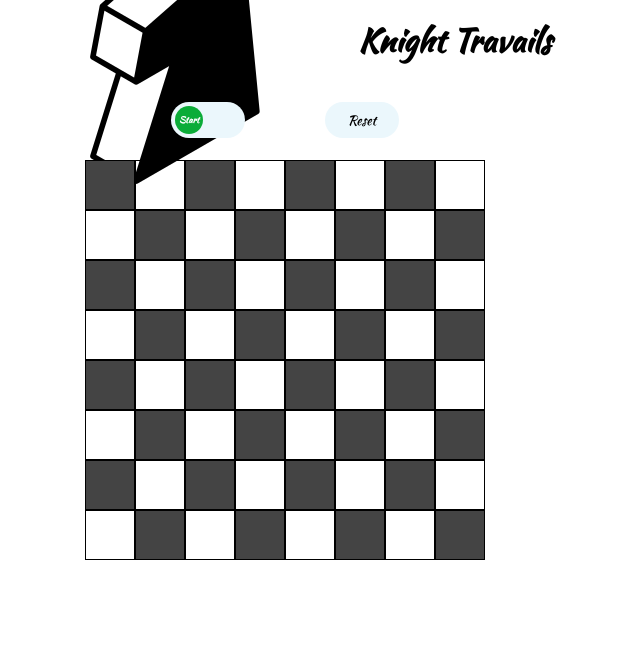
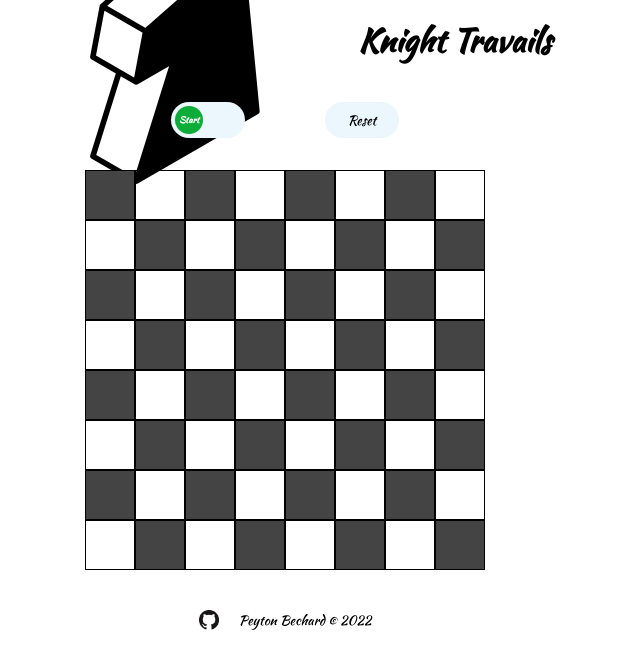
Before and after one commit to pmbechard/knight-travails, a website built with webpack: page dist/index.html in a window 1280 px wide. Shown: the whole page, without its empty margins (355-995 px from the left). Built offline with nearby package versions, Linux system fonts and the light colour scheme.

Commit message:
Adds footer with basic styling

```diff
--- a/src/footer.js
+++ b/src/footer.js
@@ -0,0 +1,15 @@
+import githubIcon from './img/gh-logo.png';
+
+export function getFooter() {
+  const container = document.createElement('div');
+  container.classList.add('footer-container');
+  document.body.appendChild(container);
+
+  const ghIcon = document.createElement('img');
+  ghIcon.src = githubIcon;
+  container.appendChild(ghIcon);
+
+  const footerText = document.createElement('small');
+  footerText.innerHTML = 'Peyton Bechard &copy; 2022';
+  container.appendChild(footerText);
+}
--- a/src/index.js
+++ b/src/index.js
@@ -1,10 +1,10 @@
 import { getBoard } from './board';
 import { getControls } from './Controls';
+import { getFooter } from './footer';
 import { getHeader } from './Header';
 import './style.css';
 
 getHeader();
-
 getControls();
-
 getBoard();
+getFooter();
--- a/src/style.scss
+++ b/src/style.scss
@@ -6,6 +6,7 @@
 @import './styles/SwitchBtn';
 @import './styles/Controls';
 @import './styles/Board';
+@import './styles/Footer';
 
 * {
   margin: 0;
--- a/src/styles/_Board.scss
+++ b/src/styles/_Board.scss
@@ -1,8 +1,9 @@
 .board-container {
+  // height: $bodyHeight;
   width: 400px;
   display: grid;
   grid-template-columns: repeat(8, 50px);
-  margin: 0 auto;
+  margin: 10px auto;
 }
 
 .tile {
--- /dev/null
+++ b/src/styles/_Footer.scss
@@ -0,0 +1,23 @@
+.footer-container {
+  height: $footerHeight;
+  @include fCenter(row);
+  gap: 20px;
+  width: 70vw;
+  margin: 0 auto;
+  font-family: $KaushanScript;
+
+  img {
+    height: 20px;
+    transition: $transition;
+
+    &:hover {
+      opacity: 0.7;
+      transform: scale(1.1);
+      cursor: pointer;
+    }
+
+    &:active {
+      opacity: 1;
+    }
+  }
+}
```
Also changed, not shown: dist/0035c307a36c17babb8d.png (renamed from gh-logo.png), dist/bundle.js, src/img/gh-logo.png (added), src/style.css, 1 other file.
